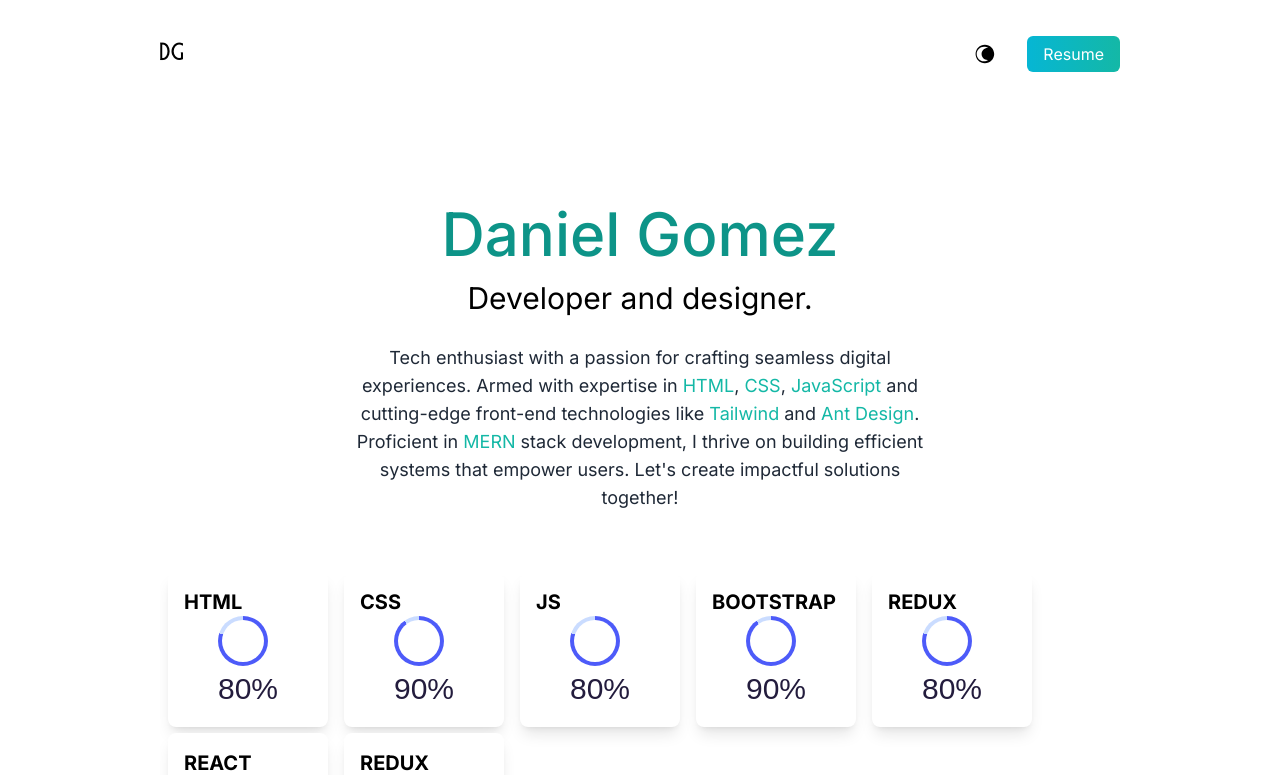
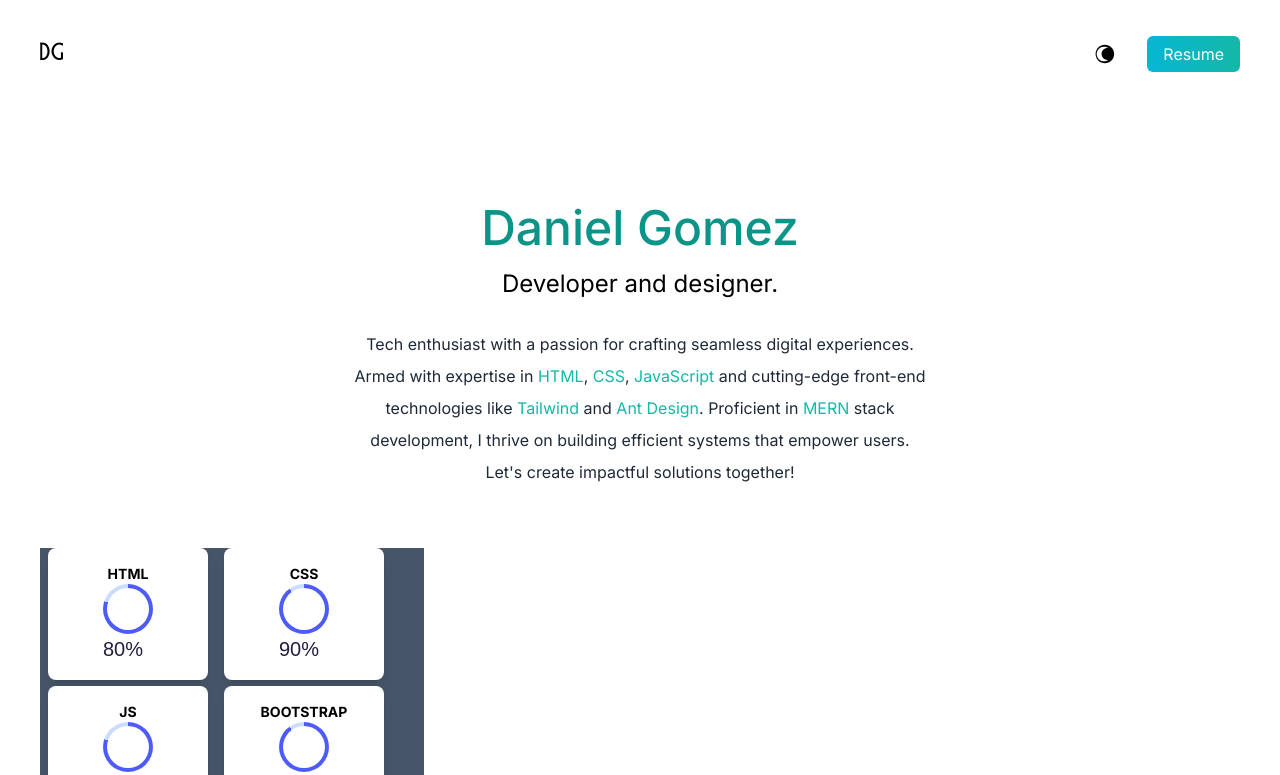
Before and after one commit to dgomez619/app-dg-portfolio, a Next.js app in the folder react-portfolio/: page / in a window 1280 px wide. Shown: the top 775 px of the page. Built offline with nearby package versions, Linux system fonts and the light colour scheme.

Commit message:
skillsRow

```diff
--- a/react-portfolio/src/app/components/CardCarousel.jsx
+++ b/react-portfolio/src/app/components/CardCarousel.jsx
@@ -47,7 +47,7 @@ const CardCarousel = () => {
   ];
 
   return (
-    <div className="flex items-center justify-center ">
+    <div className="flex items-center justify-center bg-slate-600  min-[390px]: w-96">
 
       <div
         className="overflow-hidden"
@@ -58,8 +58,8 @@ const CardCarousel = () => {
             className="inline-block max-w-sm mx-2 bg-white shadow-lg rounded-lg overflow-hidden w-40"
           >
             <div className="p-4">
-              <h2 className="text-xl font-bold">{card.title}</h2>
-              <p className="text-gray-600">{card.description}</p>
+              <h2 className=" text-center text-sm font-bold">{card.title}</h2>
+              <p >{card.description}</p>
             </div>
           </div>
         ))}
--- a/react-portfolio/src/app/components/CircularBar.css
+++ b/react-portfolio/src/app/components/CircularBar.css
@@ -40,6 +40,6 @@
 .value-container {
   position: relative;
   font-family: "Poppins", sans-serif;
-  font-size: 30px;
+  font-size: 20px;
   color: #231c3d;
 }
--- a/react-portfolio/tailwind.config.js
+++ b/react-portfolio/tailwind.config.js
@@ -7,6 +7,22 @@ module.exports = {
     './src/app/**/*.{js,ts,jsx,tsx,mdx}',
   ],
   theme: {
+    screens: {
+      '2xl': {'max': '1535px'},
+      // => @media (max-width: 1535px) { ... }
+
+      'xl': {'max': '1279px'},
+      // => @media (max-width: 1279px) { ... }
+
+      'lg': {'max': '1023px'},
+      // => @media (max-width: 1023px) { ... }
+
+      'md': {'max': '767px'},
+      // => @media (max-width: 767px) { ... }
+
+      'sm': {'max': '639px'},
+      // => @media (max-width: 639px) { ... }
+    },
     extend: {
       fontFamily: {
         burtons: 'burtons'
```
